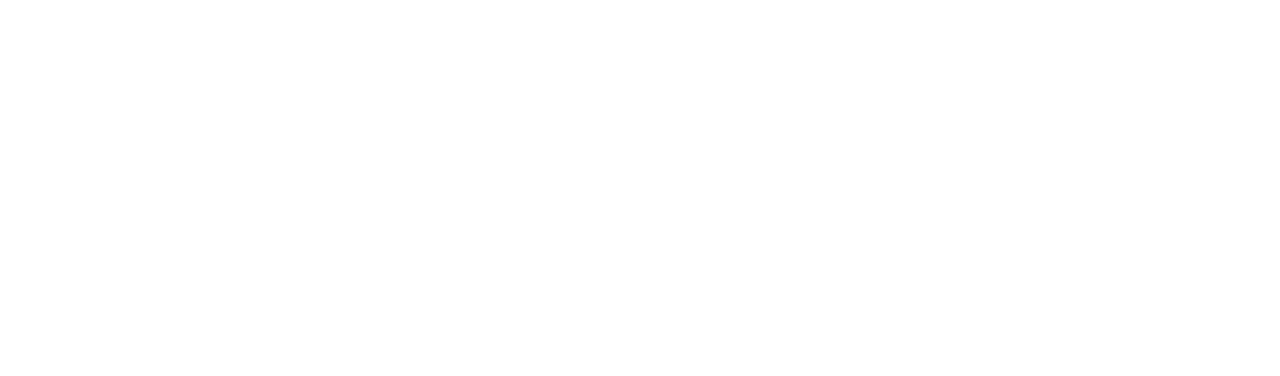
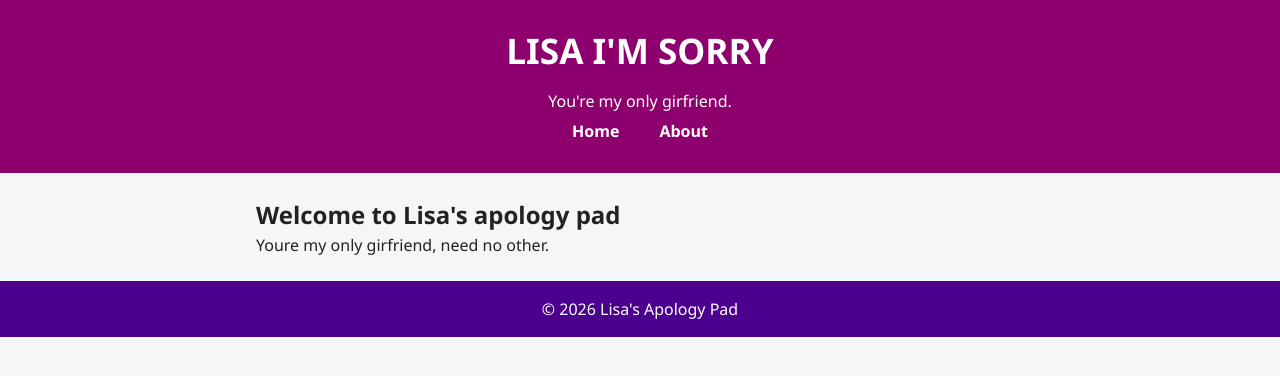
Before and after one commit to pearlnkosi306/coding-practise, a plain HTML site: page index.html in a window 1280 px wide. Drawn offline with Linux system fonts and the light colour scheme.

Commit message:
add: create index.html with initial content and structure

```diff
--- a/index.html
+++ b/index.html
@@ -0,0 +1,28 @@
+<!doctype html>
+<html lang="en">
+<head>
+    <meta charset="utf-8">
+    <meta name="viewport" content="width=device-width, initial-scale=1">
+    <title>QuickNotes</title>
+    <link rel="stylesheet" href="style.css">
+</head>
+<body>
+    <header>
+        <h1>LISA I'M SORRY</h1>
+        <p>You're my only girfriend.</p>
+        <nav aria-label="Main navigation">
+            <a href="index.html">Home</a>
+            <a href="about.html">About</a>
+        </nav>
+    </header>
+
+    <main>
+        <h2>Welcome to Lisa's apology pad</h2>
+        <p>Youre my only girfriend, need no other.</p>
+    </main>
+
+    <footer>
+        <p>&copy; 2026 Lisa's Apology Pad</p>
+    </footer>
+</body>
+</html>
--- a/style.css
+++ b/style.css
@@ -16,7 +16,7 @@
 
 /* 2. Header styles */
 header {
-    background-color: #8e0000;
+    background-color: #8e006d;
     color: white;
     padding: 24px 16px;
     text-align: center;
@@ -113,7 +113,7 @@
 form select {
     width: 100%;
     padding: 10px;
-    border: 1px solid #ccc;
+    border: 1px solid #cccccc;
     border-radius: 6px;
     font-size: 1rem;
     font-family: inherit;
@@ -122,7 +122,7 @@
 /* 8. Buttons with a transition */
 button,
 input[type="submit"] {
-    background-color: #a1490b;
+    background-color: #860c62;
     color: white;
     border: none;
     padding: 10px 18px;
@@ -140,7 +140,7 @@
 footer {
     text-align: center;
     padding: 16px;
-    background-color: #1f008e;
+    background-color: #4c008e;
     color: white;
     margin-top: 24px;
 }
```
Also changed, not shown: about.html (+1 -1 lines).
